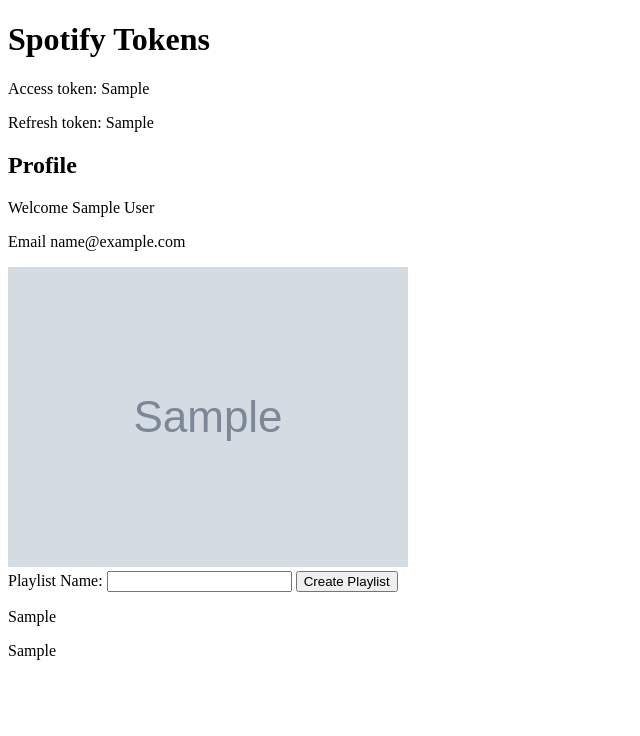
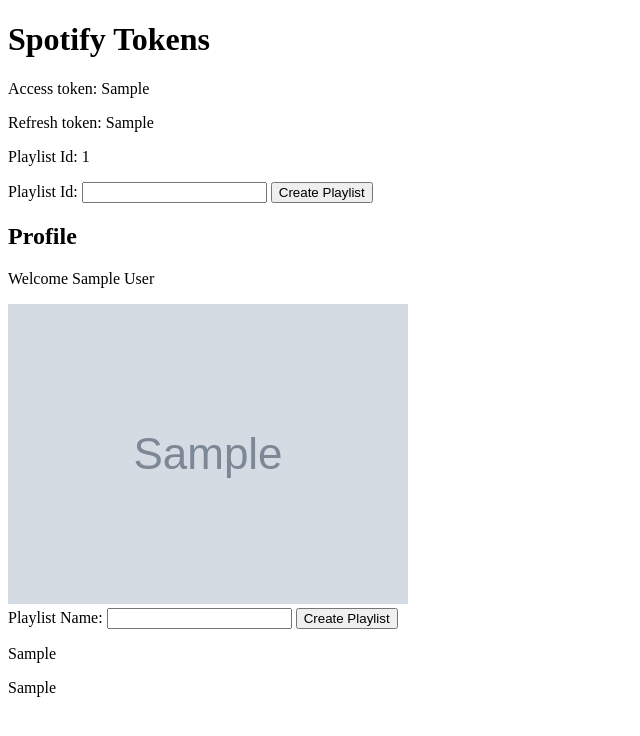
Before and after one commit to homelabwithkevin/playground, a Flask app: template spotify/shuffle-liked-tracks/templates/profile.html in a window 1280 px wide. Shown: the top 736 px of the page, without its empty margins (0-640 px from the left). Run offline with Flask 3, Linux system fonts and the light colour scheme; the template is opened without the code that fills it: most values are stand-ins (such as "Sample title", 1, 10 or a date in 2020); grey boxes marked "Sample" are stand-in pictures.

Commit message:
get playlist items and create playlist if not there

```diff
--- a/spotify/shuffle-liked-tracks/functions/authorization.py
+++ b/spotify/shuffle-liked-tracks/functions/authorization.py
@@ -10,7 +10,8 @@ def request_user_authorization(redirect_uri, client_id, client_secret):
         'user-library-read',
         'user-read-email',
         'playlist-modify-public',
-        'playlist-modify-private'
+        'playlist-modify-private',
+        'playlist-read-private'
     ]
 
     scope = ' '.join(permissions)
--- a/spotify/shuffle-liked-tracks/main.py
+++ b/spotify/shuffle-liked-tracks/main.py
@@ -41,11 +41,12 @@ def callback():
 def profile():
     access_token = request.cookies.get('access_token')
     refresh_token = request.cookies.get('refresh_token')
+    playlist_id = request.cookies.get('playlist_id')
 
     if access_token:
         user_profile = spotify.get_user_profile(access_token)
 
-        response = make_response(render_template('profile.html', access_token=access_token, refresh_token=refresh_token, user_profile=user_profile))
+        response = make_response(render_template('profile.html', access_token=access_token, refresh_token=refresh_token, user_profile=user_profile, playlist_id=playlist_id))
         response.set_cookie('user_id', user_profile['id'])
         return response
     else:
@@ -55,7 +56,6 @@ def profile():
 def playlist():
     access_token = request.cookies.get('access_token')
     user_id = request.cookies.get('user_id')
-    name = request.form['name']
 
     # Get Liked Songs
     liked_songs = spotify.get_liked_songs(request.cookies.get('access_token'))
@@ -64,12 +64,25 @@ def playlist():
     list_liked_songs = utils.handle_liked_songs(liked_songs)
     shuffled_songs = utils.shuffle_songs(list_liked_songs)
 
+    if 'playlist_id' in request.form:
+        playlist_id = request.form['playlist_id']
+
+        # I am not sure if you need to delete the playlist items, but I'll do it anyways.
+        playlist_id, name = spotify.delete_playlist_items(playlist_id, access_token)
+    else:
+        name = request.form['name']
+        playlist_id = None
+
     # Create Shuffled Playlist
-    spotify.create_shuffled_playlist(access_token=access_token,
+    result_playlist_id = spotify.create_shuffled_playlist(access_token=access_token,
                                     tracks=shuffled_songs,
                                     name=f"{name} - HLB",
-                                    user_id=user_id)
+                                    user_id=user_id,
+                                    playlist_id=playlist_id
+                                    )
 
-    return redirect(url_for('profile'))
+    response = make_response(render_template('playlist.html', playlist_id=result_playlist_id, playlist_name=name))
+    response.set_cookie('playlist_id', result_playlist_id)
+    return response
 
 app.run(port=8888)
--- a/spotify/shuffle-liked-tracks/templates/profile.html
+++ b/spotify/shuffle-liked-tracks/templates/profile.html
@@ -4,11 +4,19 @@
 <p>Access token: {{access_token}}</p>
 <p>Refresh token: {{refresh_token}}</p>
 
+{% if playlist_id %}
+    <p>Playlist Id: {{ playlist_id }}</p>
+    <form action="/playlist" method="POST">
+        <label for="playlist_id">Playlist Id:</label>
+        <input type="text" id="playlist_id" name="playlist_id" required>
+        <input type="submit" value="Create Playlist">
+    </form>
+{% endif %}
 
 {% if user_profile %}
 <h2>Profile</h2>
 <p>Welcome {{ user_profile.display_name }}</p>
-<p>Email {{ user_profile.email }}</p>
+<!-- <p>Email {{ user_profile.email }}</p> -->
 <img src="{{ user_profile.images[1].url }}"/>
 
 <form action="/playlist" method="POST">
```
Also changed, not shown: spotify/shuffle-liked-tracks/functions/spotify.py (+38 -2 lines), spotify/shuffle-liked-tracks/templates/playlist.html (added, +11 -0 lines).
